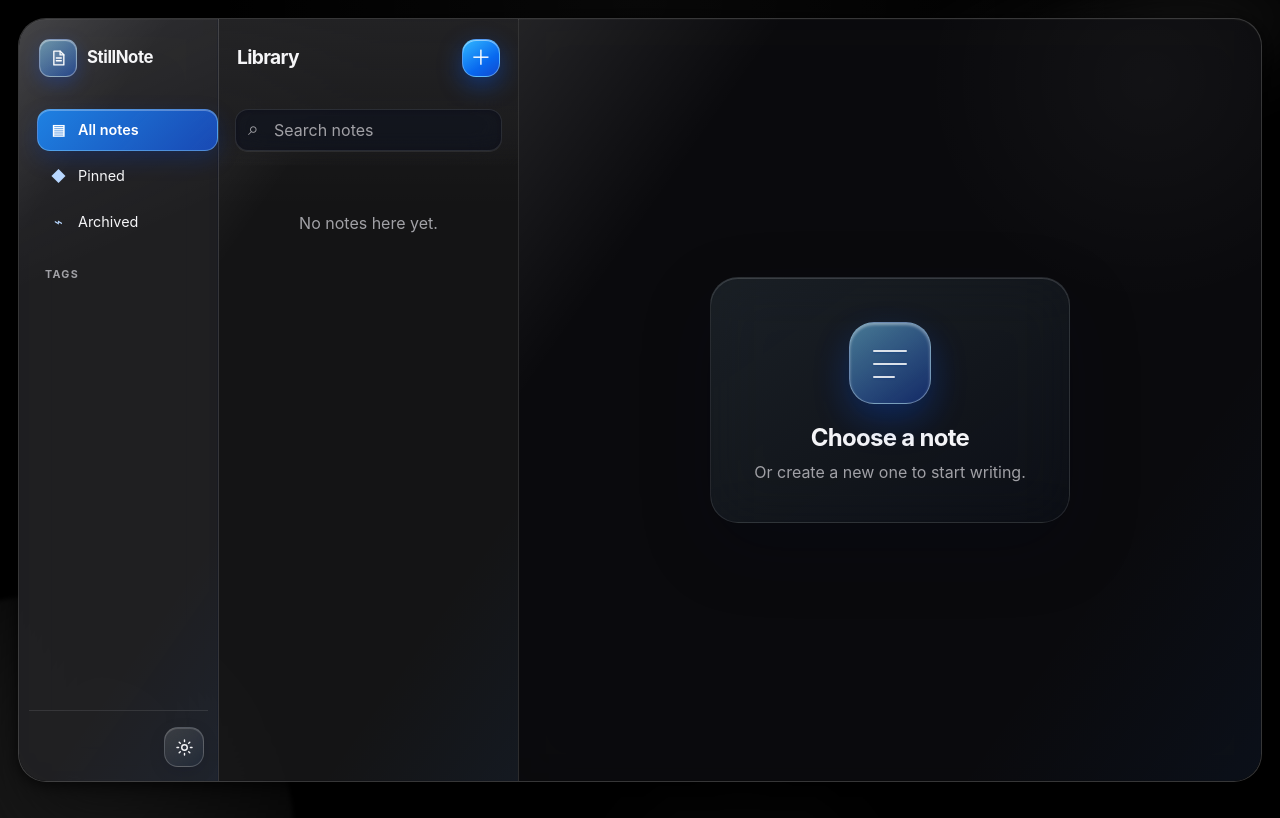
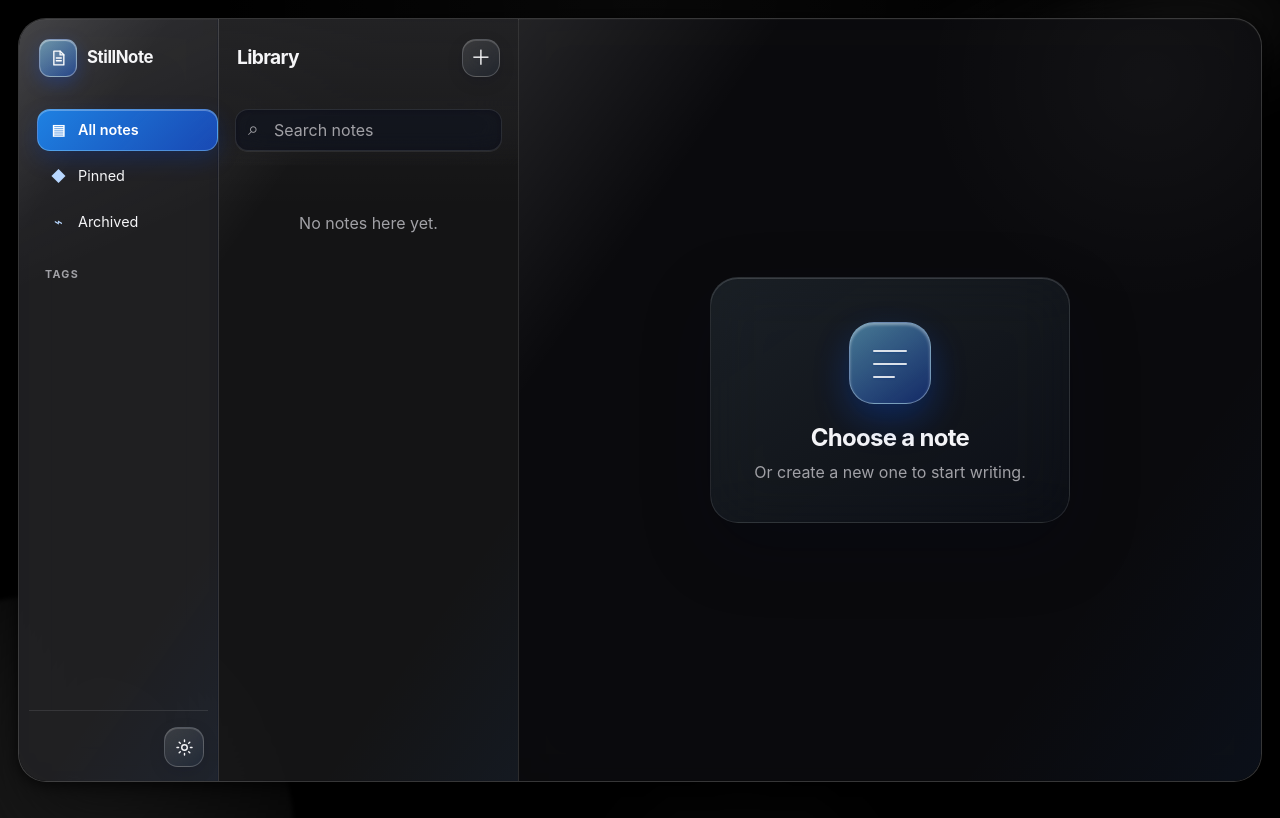
Before and after one commit to PeasantL/StillNote, a Flask app: page / in a window 1280 px wide. Run offline with Flask 3, Linux system fonts and the light colour scheme; data that the repository does not hold is empty; some libraries are stand-ins or nearby versions.

Commit message:
Match new note button to toolbar controls

```diff
--- a/static/style.css
+++ b/static/style.css
@@ -217,14 +217,11 @@ button { -webkit-tap-highlight-color: transparent; }
   width: 38px;
   height: 38px;
   padding: 0;
-  border: 1px solid rgba(161, 221, 255, .48);
   border-radius: 14px;
-  background: linear-gradient(145deg, #31b8ff, #0868ef 63%, #1249cf);
-  box-shadow: inset 0 1px rgba(255,255,255,.48), 0 8px 24px rgba(0, 91, 255, .4);
   font-size: 1.3rem;
   line-height: 1;
 }
-.new-note-button:hover { border-color: #d5f1ff; background: linear-gradient(145deg, #61caff, #1480ff 63%, #1958e1); transform: translateY(-1px); }
+.new-note-button:hover { transform: translateY(-1px); }
 .search-row { align-items: center; padding: 12px 16px 14px; }
 .search-shell { position: relative; }
 .search-icon { position: absolute; z-index: 1; left: 13px; top: 50%; transform: translateY(-54%); color: var(--qn-muted); font-size: 1.18rem; pointer-events: none; }
--- a/templates/index.html
+++ b/templates/index.html
@@ -41,7 +41,7 @@
       <header class="sticky-top browser-header">
         <div class="browser-title-row">
           <h1 class="browser-title">Library</h1>
-          <button class="btn btn-primary new-note-button" id="newNote" aria-label="New note"><span aria-hidden="true">＋</span></button>
+          <button class="btn glass-button new-note-button" id="newNote" aria-label="New note"><span aria-hidden="true">＋</span></button>
         </div>
         <div class="d-flex gap-2 search-row">
           <button class="btn icon-button d-lg-none" id="openSidebar" aria-label="Open navigation">☰</button>
```
